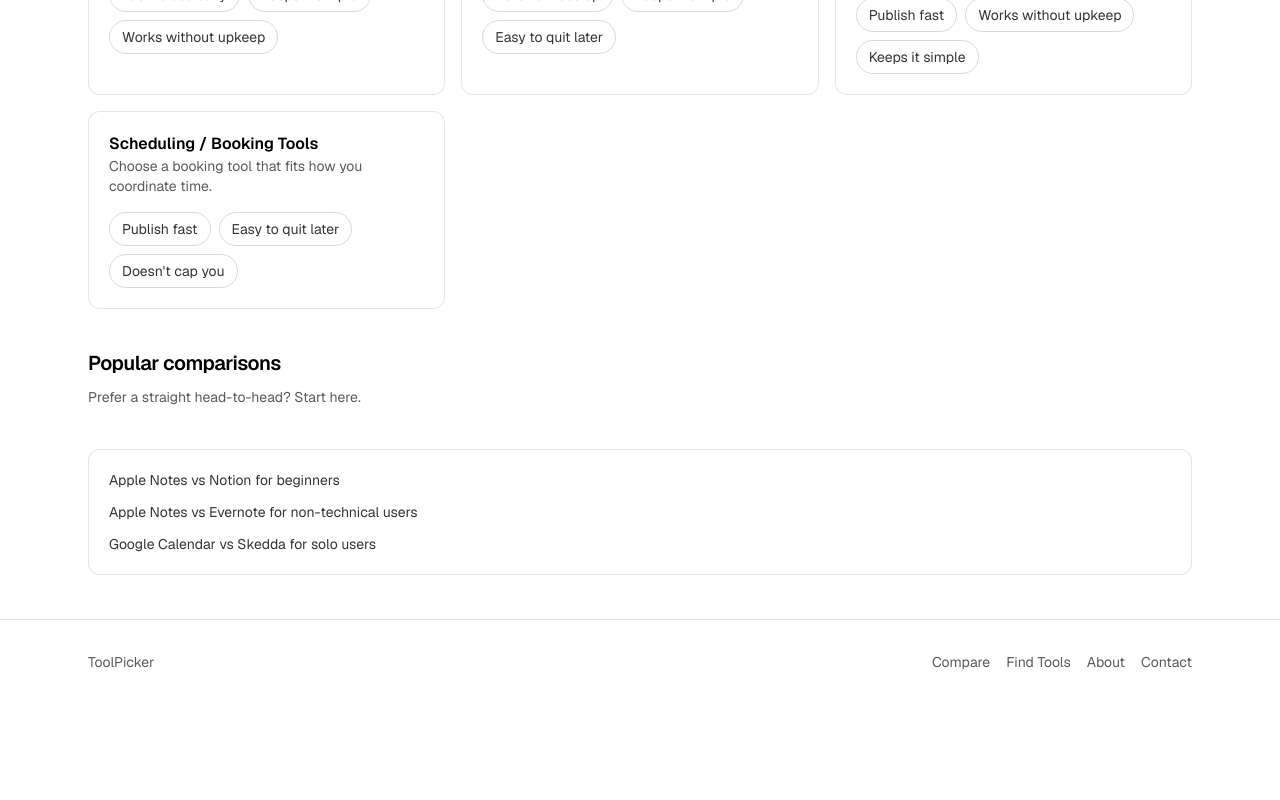
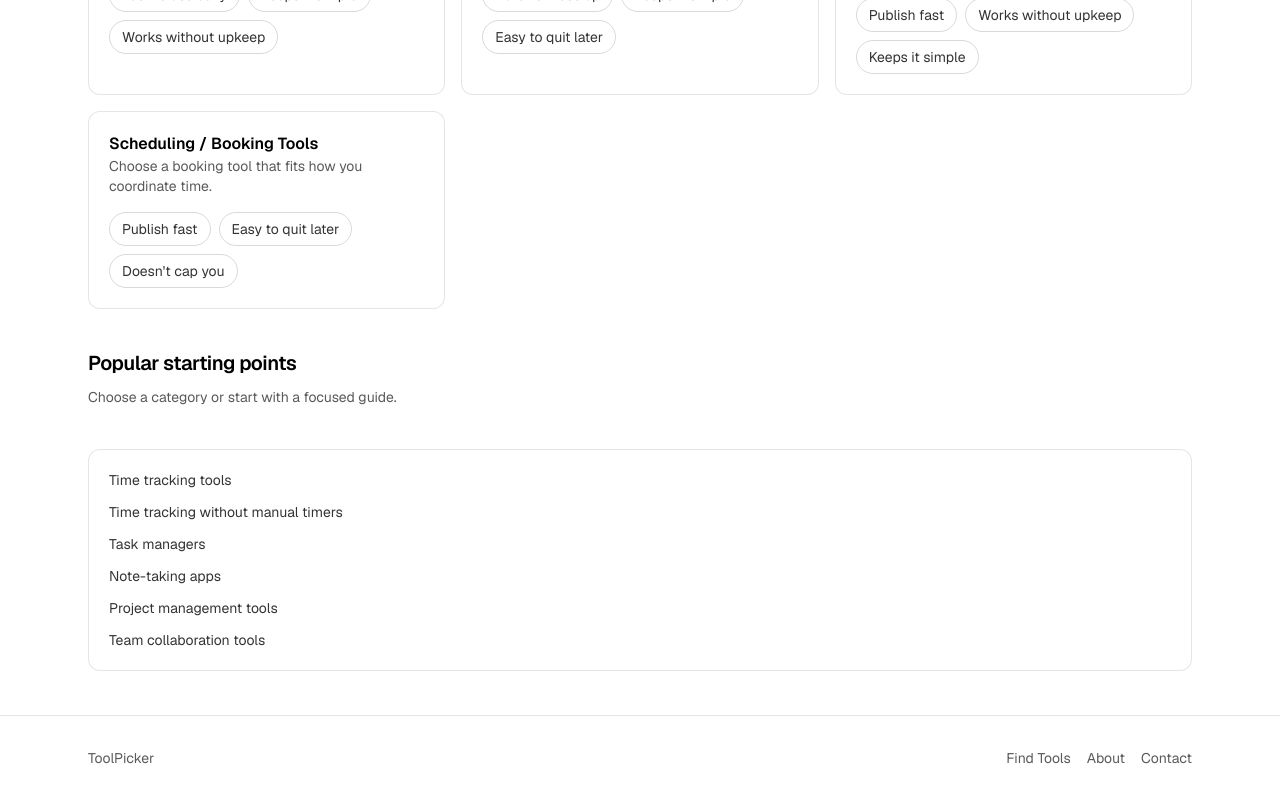
Before and after one commit to cullenmeyers/programmatic-comparisons, a Next.js app: page / in a window 1280 px wide. Shown: the part 1043-1843 px from the top of the page. Before the commit the page ends 1747 px from the top, so only its background shows below. Built offline with nearby package versions, Linux system fonts and the light colour scheme; no server answers.

Commit message:
Demote legacy compare navigation

```diff
--- a/src/app/page.tsx
+++ b/src/app/page.tsx
@@ -13,7 +13,7 @@ type CategoryLink = {
   sublinks: { label: string; href: string }[];
 };
 
-type ExampleLink = {
+type StartingPointLink = {
   label: string;
   href: string;
 };
@@ -91,18 +91,30 @@ const categories: CategoryLink[] = [
   },
 ];
 
-const examples: ExampleLink[] = [
+const startingPoints: StartingPointLink[] = [
   {
-    label: "Apple Notes vs Notion for beginners",
-    href: "/compare/apple-notes-vs-notion-for-beginner",
+    label: "Time tracking tools",
+    href: "/time-tracking-tools",
   },
   {
-    label: "Apple Notes vs Evernote for non-technical users",
-    href: "/compare/apple-notes-vs-evernote-for-non-technical-user",
+    label: "Time tracking without manual timers",
+    href: "/time-tracking-tools/without-manual-timers",
   },
   {
-    label: "Google Calendar vs Skedda for solo users",
-    href: "/compare/google-calendar-vs-skedda-for-solo-user",
+    label: "Task managers",
+    href: "/task-managers",
+  },
+  {
+    label: "Note-taking apps",
+    href: "/note-taking-apps",
+  },
+  {
+    label: "Project management tools",
+    href: "/project-management-tools",
+  },
+  {
+    label: "Team collaboration tools",
+    href: "/team-collaboration-tools",
   },
 ];
 
@@ -127,11 +139,8 @@ export default function HomePage() {
         </div>
 
         <div className="flex flex-wrap items-center gap-3">
-          <ButtonLink href="/compare" variant="primary">
-            Compare two tools
-          </ButtonLink>
-          <ButtonLink href="/tools" variant="secondary">
-            Pick a tool with quick filters
+          <ButtonLink href="/tools" variant="primary">
+            Find tools by situation
           </ButtonLink>
         </div>
 
@@ -225,15 +234,18 @@ export default function HomePage() {
 
       <section className="content-stack gap-4">
         <SectionHeading
-          title="Popular comparisons"
-          subtitle="Prefer a straight head-to-head? Start here."
+          title="Popular starting points"
+          subtitle="Choose a category or start with a focused guide."
         />
         <Card>
           <ul className="space-y-3 text-sm">
-            {examples.map((example) => (
-              <li key={example.href}>
-                <Link href={example.href} className="text-black/80 hover:text-black">
-                  {example.label}
+            {startingPoints.map((startingPoint) => (
+              <li key={startingPoint.href}>
+                <Link
+                  href={startingPoint.href}
+                  className="text-black/80 hover:text-black"
+                >
+                  {startingPoint.label}
                 </Link>
               </li>
             ))}
--- a/src/components/ui/HeaderNav.tsx
+++ b/src/components/ui/HeaderNav.tsx
@@ -6,7 +6,6 @@ import { PUBLIC_BRAND_NAME } from "@/lib/site";
 import { cx } from "./classnames";
 
 const navItems = [
-  { href: "/compare", label: "Compare" },
   { href: "/tools", label: "Find Tools" },
   { href: "/about", label: "About" },
   { href: "/contact", label: "Contact" },
--- a/src/components/ui/SiteFooter.tsx
+++ b/src/components/ui/SiteFooter.tsx
@@ -8,9 +8,6 @@ export default function SiteFooter() {
         <div className="flex flex-wrap items-center justify-between gap-3 text-sm text-black/65">
           <p>{PUBLIC_BRAND_NAME}</p>
           <nav aria-label="Footer" className="flex flex-wrap items-center gap-4">
-            <Link className="hover:text-black" href="/compare">
-              Compare
-            </Link>
             <Link className="hover:text-black" href="/tools">
               Find Tools
             </Link>
```
